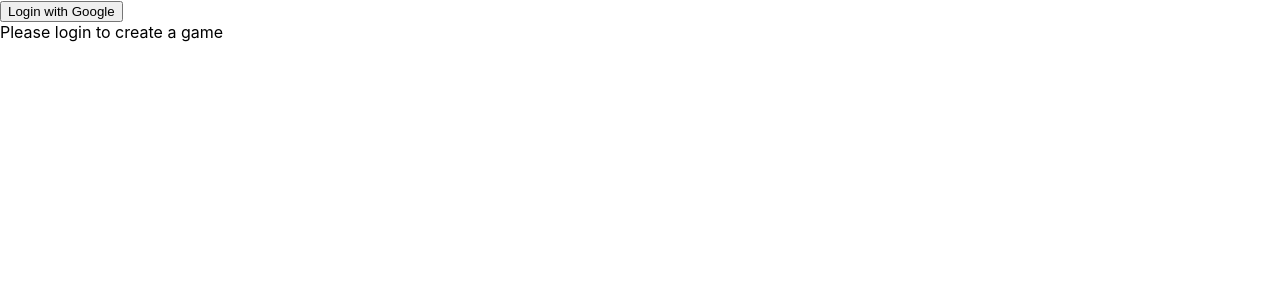
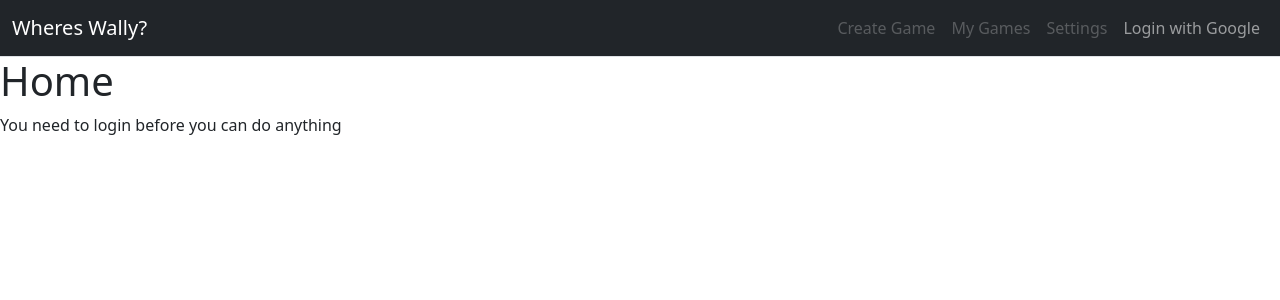
Before and after one commit to Superjim/wheres-wally, a React (Create React App) app: page / in a window 1280 px wide. Shown: the top 300 px of the page. Built offline with nearby package versions, Linux system fonts and the light colour scheme; no server answers.

Commit message:
Added bootstrap

```diff
--- a/package.json
+++ b/package.json
@@ -6,6 +6,7 @@
     "@testing-library/jest-dom": "^5.16.5",
     "@testing-library/react": "^13.4.0",
     "@testing-library/user-event": "^13.5.0",
+    "bootstrap": "^5.3.0",
     "firebase": "^9.22.1",
     "react": "^18.2.0",
     "react-dom": "^18.2.0",
--- a/src/App.js
+++ b/src/App.js
@@ -5,6 +5,7 @@ import Image from "./Components/Image";
 import Header from "./Components/Header";
 import Settings from "./Components/Settings";
 import UserGames from "./Components/UserGames";
+import CreateGame from "./Components/CreateGame";
 
 function App() {
   return (
@@ -12,6 +13,7 @@ function App() {
       <Header />
       <Routes>
         <Route path="/" element={<Home />} />
+        <Route path="/create-game" element={<CreateGame />} />
         <Route path="/game/:id" element={<Image />} />
         <Route path="/settings" element={<Settings />} />
         <Route path="/my-games" element={<UserGames />} />
--- a/src/Components/CreateGame.jsx
+++ b/src/Components/CreateGame.jsx
@@ -18,15 +18,54 @@ function CreateGame() {
   };
 
   if (!user) {
-    return <div>Please login to create a game</div>;
+    return (
+      <div className="alert alert-danger" role="alert">
+        Please login to create a game
+      </div>
+    );
   }
 
   return (
-    <div className="create-game">
-      <input type="file" onChange={handleChange} />
-      <div>Progress: {progress}%</div>
-      {url && <img src={url} alt="uploaded" />}
-      {error && <div>Error: {error.message}</div>}
+    <div className="create-game container mt-5">
+      <form>
+        <div className="mb-3">
+          <label htmlFor="gameFile" className="form-label">
+            Upload Game Image
+          </label>
+          <input
+            type="file"
+            className="form-control"
+            id="gameFile"
+            onChange={handleChange}
+          />
+        </div>
+        <div className="mb-3">
+          {progress > 0 && (
+            <div className="progress">
+              <div
+                className="progress-bar"
+                role="progressbar"
+                style={{ width: `${progress}%` }}
+                aria-valuenow={progress}
+                aria-valuemin="0"
+                aria-valuemax="100"
+              >
+                {progress}%
+              </div>
+            </div>
+          )}
+        </div>
+        {url && (
+          <div className="mb-3">
+            <img src={url} alt="uploaded" className="img-thumbnail" />
+          </div>
+        )}
+        {error && (
+          <div className="alert alert-danger" role="alert">
+            Error: {error.message}
+          </div>
+        )}
+      </form>
     </div>
   );
 }
--- a/src/Components/Header.jsx
+++ b/src/Components/Header.jsx
@@ -1,21 +1,80 @@
 import { useAuth } from "../Hooks/useAuth";
 import { Link } from "react-router-dom";
+import { useState } from "react";
 
 function Header() {
   const { user, loginWithGoogle, logout } = useAuth();
+  const [isOpen, setIsOpen] = useState(false);
+
+  const toggle = () => setIsOpen(!isOpen);
 
   return (
     <header>
-      <nav>
-        {user ? (
-          <>
-            <button onClick={logout}>Logout</button>
-            <Link to="/settings">Settings</Link>
-            <Link to="/my-games">My Games</Link>
-          </>
-        ) : (
-          <button onClick={loginWithGoogle}>Login with Google</button>
-        )}
+      <nav className="navbar navbar-expand-sm navbar-dark bg-dark sticky-top border-bottom border-bottom-dark">
+        <div className="container-fluid">
+          <a className="navbar-brand" href="https://whereswally.netlify.app/">
+            Wheres Wally?
+          </a>
+          <button
+            className="navbar-toggler"
+            type="button"
+            onClick={toggle}
+            aria-label="Toggle navigation"
+          >
+            <span className="navbar-toggler-icon"></span>
+          </button>
+          <div
+            className={`collapse navbar-collapse ${isOpen ? "show" : ""}`}
+            id="navbarNav"
+          >
+            <ul className="navbar-nav ms-auto">
+              {user ? (
+                <>
+                  <li className="nav-item">
+                    <Link className="nav-link" to="/create-game">
+                      Create Game
+                    </Link>
+                  </li>
+                  <li className="nav-item">
+                    <Link className="nav-link" to="/my-games">
+                      My Games
+                    </Link>
+                  </li>
+                  <li className="nav-item">
+                    <Link className="nav-link" to="/settings">
+                      Settings
+                    </Link>
+                  </li>
+                  <li className="nav-item">
+                    <button className="btn btn-link nav-link" onClick={logout}>
+                      Logout
+                    </button>
+                  </li>
+                </>
+              ) : (
+                <>
+                  <li className="nav-item">
+                    <Link className="nav-link disabled">Create Game</Link>
+                  </li>
+                  <li className="nav-item">
+                    <Link className="nav-link disabled">My Games</Link>
+                  </li>
+                  <li className="nav-item">
+                    <Link className="nav-link disabled">Settings</Link>
+                  </li>
+                  <li className="nav-item">
+                    <button
+                      className="btn btn-link nav-link"
+                      onClick={loginWithGoogle}
+                    >
+                      Login with Google
+                    </button>
+                  </li>
+                </>
+              )}
+            </ul>
+          </div>
+        </div>
       </nav>
     </header>
   );
--- a/src/Components/Home.jsx
+++ b/src/Components/Home.jsx
@@ -1,9 +1,8 @@
-import CreateGame from "./CreateGame";
-
 function Home() {
   return (
     <div className="home">
-      <CreateGame />
+      <h1>Home</h1>
+      <p>You need to login before you can do anything</p>
     </div>
   );
 }
--- a/src/Components/Image.jsx
+++ b/src/Components/Image.jsx
@@ -33,14 +33,22 @@ function Image() {
   }, [id]);
 
   if (!image) {
-    return <div>Loading...</div>;
+    return (
+      <div className="alert alert-warning" role="alert">
+        Loading...
+      </div>
+    );
   }
 
   return (
-    <div>
-      <h2>Image</h2>
-      <img src={image} alt="uploaded" />
-      <p>Uploaded by User ID: {userId}</p>
+    <div className="container mt-5">
+      <div className="card">
+        <img src={image} className="card-img-top" alt="uploaded" />
+        <div className="card-body">
+          <h5 className="card-title">Image</h5>
+          <p className="card-text">Uploaded by User ID: {userId}</p>
+        </div>
+      </div>
     </div>
   );
 }
--- a/src/Components/Settings.jsx
+++ b/src/Components/Settings.jsx
@@ -1,5 +1,10 @@
 function Settings() {
-  return <div>Settings</div>;
+  return (
+    <div>
+      <h1>Settings</h1>
+      <p>There are no settings :(</p>
+    </div>
+  );
 }
 
 export default Settings;
--- a/src/Components/UserGames.jsx
+++ b/src/Components/UserGames.jsx
@@ -19,7 +19,10 @@ function UserGames() {
             where("userId", "==", user.uid)
           );
           const querySnapshot = await getDocs(q);
-          const userGames = querySnapshot.docs.map((doc) => doc.data());
+          const userGames = querySnapshot.docs.map((doc) => ({
+            id: doc.id,
+            ...doc.data(),
+          }));
           setGames(userGames);
         } else {
           console.log("Please login to see your games");
@@ -32,18 +35,36 @@ function UserGames() {
     fetchUserGames();
   }, [user]);
 
+  const copyLink = (id) => {
+    const link = `https://whereswally.netlify.app/game/${id}`;
+    navigator.clipboard.writeText(link);
+  };
+
   if (!games) {
     return <div>Loading...</div>;
   }
 
   return (
-    <div>
+    <div className="container mt-5">
       <h1>Your Games</h1>
-      {games.map((game, index) => (
-        <div key={index}>
-          <img src={game.url} alt="uploaded game" />
-        </div>
-      ))}
+      <div className="row">
+        {games.map((game, index) => (
+          <div className="col-md-4" key={index}>
+            <div className="card mb-4">
+              <img src={game.url} alt="uploaded" className="card-img-top" />
+              <div className="card-body">
+                <h5 className="card-title">Game ID: {game.id}</h5>
+                <button
+                  className="btn btn-primary"
+                  onClick={() => copyLink(game.id)}
+                >
+                  Copy Link
+                </button>
+              </div>
+            </div>
+          </div>
+        ))}
+      </div>
     </div>
   );
 }
--- a/src/Hooks/useFirebaseUpload.js
+++ b/src/Hooks/useFirebaseUpload.js
@@ -59,8 +59,6 @@ const useFirebaseUpload = (image, user) => {
             });
         }
       );
-    } else {
-      setError(new Error("Invalid file type. Please upload an image."));
     }
   }, [image, user]);
 
--- a/src/index.js
+++ b/src/index.js
@@ -1,11 +1,7 @@
 import React from "react";
 import ReactDOM from "react-dom/client";
-import "./index.css";
 import App from "./App";
+import "bootstrap/dist/css/bootstrap.css";
 
 const root = ReactDOM.createRoot(document.getElementById("root"));
 root.render(<App />);
-
-// If you want to start measuring performance in your app, pass a function
-// to log results (for example: reportWebVitals(console.log))
-// or send to an analytics endpoint. Learn more: https://bit.ly/CRA-vitals
```
Also changed, not shown: 1 other file (tests, documents, lock files or other folders).
